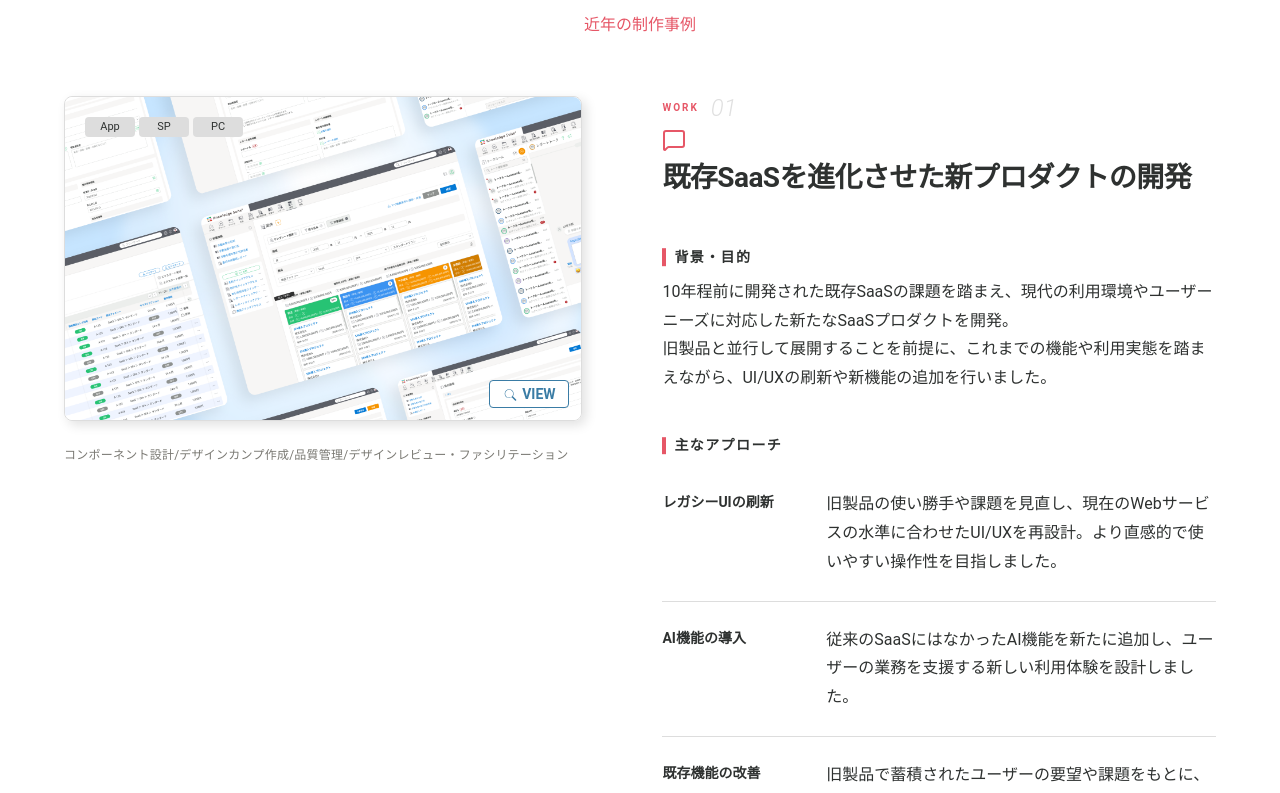
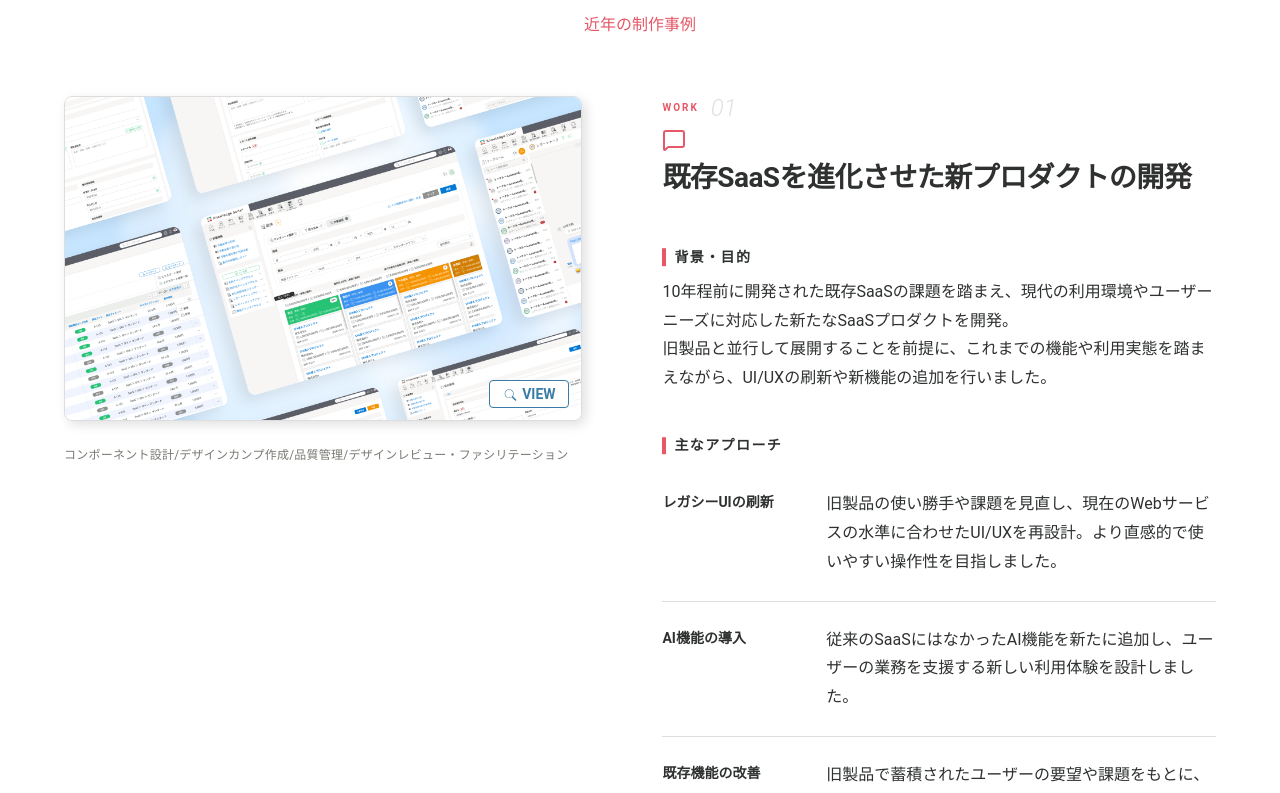
Before and after one commit to yogosakamoto45/portfolio_2026, a React (Vite) app: page / in a window 1280 px wide. Shown: the part 1547-2340 px from the top of the page. Built offline with nearby package versions, Linux system fonts and the light colour scheme.

Commit message:
カテゴリを非表示

```diff
--- a/src/components/Works.jsx
+++ b/src/components/Works.jsx
@@ -109,9 +109,9 @@ function Works() {
                   {work.imgLarge ? (
                     <div className="btnView" onClick={() => handleOpen(work)} style={{ cursor: "pointer" }}>
                       <p className="label_view"><span className="icon">VIEW</span></p>
-                      <ul className="lstCategory">
+                      {/* 非公開 <ul className="lstCategory">
                         {work.categories.map((c) => <li key={c}>{c}</li>)}
-                      </ul>
+                      </ul>*/}
                       <img src={work.img} alt="" />
                     </div>
                   ) : (
```
